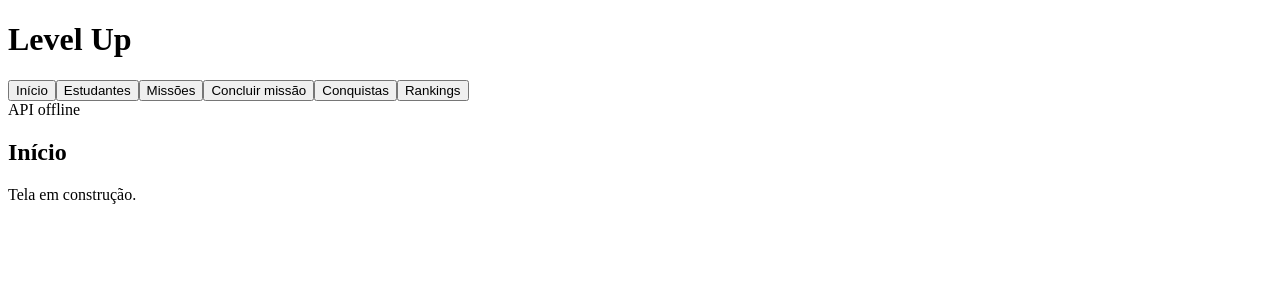
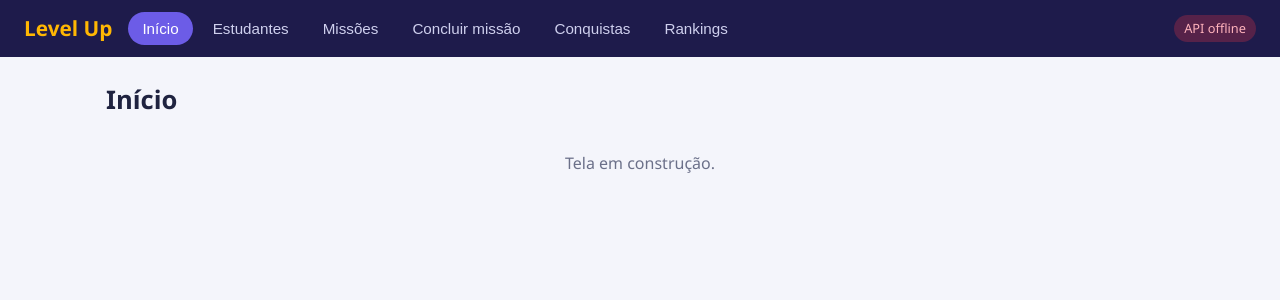
Before and after one commit to GeovanaDomachowskii/LevelUp, a React (Vite) app in the folder web/: page / in a window 1280 px wide. Shown: the top 300 px of the page. Built offline with nearby package versions, Linux system fonts and the light colour scheme.

Commit message:
style: adiciona tema global em CSS gerado por IA

```diff
--- a/web/src/main.jsx
+++ b/web/src/main.jsx
@@ -1,6 +1,7 @@
 import React from 'react';
 import ReactDOM from 'react-dom/client';
 import App from './App.jsx';
+import './styles/global.css';
 
 ReactDOM.createRoot(document.getElementById('root')).render(
   <React.StrictMode>
--- /dev/null
+++ b/web/src/styles/global.css
@@ -0,0 +1,121 @@
+/* ===== Level Up: tema global (CSS gerado com ajuda de IA) ===== */
+:root {
+  --cor-fundo: #f4f5fb;
+  --cor-superficie: #ffffff;
+  --cor-texto: #1f2340;
+  --cor-texto-suave: #6b7089;
+  --cor-primaria: #6c5ce7;
+  --cor-primaria-escura: #5646d4;
+  --cor-destaque: #ffb703;
+  --cor-ok: #1b9e5a;
+  --cor-erro: #d63447;
+  --cor-borda: #e4e6f2;
+  --cor-navbar: #1e1b4b;
+  --raio: 12px;
+  --sombra: 0 4px 14px rgba(30, 27, 75, 0.08);
+}
+
+* { box-sizing: border-box; }
+
+body {
+  margin: 0;
+  font-family: 'Segoe UI', system-ui, -apple-system, Roboto, Arial, sans-serif;
+  background: var(--cor-fundo);
+  color: var(--cor-texto);
+  line-height: 1.5;
+}
+
+/* ----- Estrutura ----- */
+.conteudo { max-width: 1100px; margin: 0 auto; padding: 24px 16px 48px; }
+.titulo-pagina { margin: 0 0 16px; font-size: 1.6rem; }
+.subtitulo { margin: 24px 0 12px; font-size: 1.15rem; }
+.vazio { color: var(--cor-texto-suave); text-align: center; padding: 16px 0; margin: 0; }
+
+/* ----- Navbar ----- */
+.navbar {
+  display: flex; align-items: center; gap: 16px; flex-wrap: wrap;
+  background: var(--cor-navbar); color: #fff; padding: 12px 24px;
+}
+.marca { margin: 0; font-size: 1.3rem; color: var(--cor-destaque); }
+.menu { display: flex; gap: 6px; flex-wrap: wrap; flex: 1; }
+.menu-item {
+  background: transparent; color: #cfd0ee; border: 0; cursor: pointer;
+  padding: 8px 14px; border-radius: 999px; font-size: 0.95rem;
+}
+.menu-item:hover { background: rgba(255, 255, 255, 0.12); color: #fff; }
+.menu-item.ativo { background: var(--cor-primaria); color: #fff; }
+.status { font-size: 0.8rem; padding: 4px 10px; border-radius: 999px; }
+.status.online { background: rgba(27, 158, 90, 0.25); color: #8ff0bf; }
+.status.offline { background: rgba(214, 52, 71, 0.3); color: #ffb3bc; }
+
+/* ----- Cartões e grades ----- */
+.card {
+  background: var(--cor-superficie); border-radius: var(--raio);
+  box-shadow: var(--sombra); padding: 20px; margin-bottom: 20px;
+}
+.grid-cards { display: grid; grid-template-columns: repeat(auto-fit, minmax(190px, 1fr)); gap: 16px; margin-bottom: 20px; }
+.cartao-numero {
+  background: var(--cor-superficie); border-radius: var(--raio);
+  box-shadow: var(--sombra); padding: 18px; border-top: 4px solid var(--cor-primaria);
+}
+.cartao-numero .rotulo { color: var(--cor-texto-suave); font-size: 0.85rem; }
+.cartao-numero .valor { font-size: 1.7rem; font-weight: 700; margin-top: 4px; word-break: break-word; }
+
+/* ----- Botões ----- */
+.btn {
+  border: 0; border-radius: 8px; padding: 9px 16px; cursor: pointer;
+  font-size: 0.95rem; font-weight: 600; transition: background 0.15s;
+}
+.btn-primario { background: var(--cor-primaria); color: #fff; }
+.btn-primario:hover { background: var(--cor-primaria-escura); }
+.btn-secundario { background: #e9eaf6; color: var(--cor-texto); }
+.btn-secundario:hover { background: #dcdef0; }
+.btn-perigo { background: #fde8ea; color: var(--cor-erro); }
+.btn-perigo:hover { background: #fbd0d5; }
+.btn-pequeno { padding: 5px 10px; font-size: 0.8rem; }
+
+/* ----- Formulários ----- */
+.formulario { display: grid; grid-template-columns: repeat(auto-fit, minmax(200px, 1fr)); gap: 14px; align-items: end; }
+.campo { display: flex; flex-direction: column; gap: 4px; font-size: 0.85rem; font-weight: 600; color: var(--cor-texto-suave); }
+.campo-texto, .campo select, .campo input, .campo textarea {
+  border: 1px solid var(--cor-borda); border-radius: 8px; padding: 9px 11px;
+  font-size: 0.95rem; font-family: inherit; color: var(--cor-texto); background: #fff;
+}
+.campo-texto:focus, .campo select:focus, .campo input:focus, .campo textarea:focus {
+  outline: 2px solid var(--cor-primaria); border-color: transparent;
+}
+.barra-busca { display: flex; gap: 8px; flex-wrap: wrap; margin-bottom: 16px; }
+.barra-busca .campo-texto { flex: 1; min-width: 200px; }
+.acoes { display: flex; gap: 6px; flex-wrap: wrap; }
+
+/* ----- Tabelas ----- */
+.tabela { width: 100%; border-collapse: collapse; font-size: 0.92rem; }
+.tabela th { text-align: left; color: var(--cor-texto-suave); font-size: 0.78rem; text-transform: uppercase; letter-spacing: 0.04em; padding: 8px 10px; border-bottom: 2px solid var(--cor-borda); }
+.tabela td { padding: 10px; border-bottom: 1px solid var(--cor-borda); vertical-align: middle; }
+.tabela tbody tr:hover { background: #fafaff; }
+.tabela-rolagem { overflow-x: auto; }
+
+/* ----- Selos e avisos ----- */
+.badge { display: inline-block; padding: 2px 10px; border-radius: 999px; font-size: 0.75rem; font-weight: 700; background: #e9eaf6; color: var(--cor-texto); }
+.badge-facil { background: #d9f5e6; color: #14804a; }
+.badge-media { background: #fff1c9; color: #946200; }
+.badge-dificil { background: #fde0e4; color: #b3243a; }
+.selo-dia { display: inline-block; background: var(--cor-destaque); color: #4a3200; padding: 2px 10px; border-radius: 999px; font-size: 0.75rem; font-weight: 700; margin-left: 6px; }
+
+.aviso { padding: 11px 14px; border-radius: 8px; margin-bottom: 16px; font-size: 0.92rem; }
+.aviso-erro { background: #fde8ea; color: #9b1c2c; border: 1px solid #f7bfc6; }
+.aviso-ok { background: #def6e9; color: #146c3f; border: 1px solid #b5e8cc; }
+
+/* ----- Barra de progresso (XP) ----- */
+.barra-progresso { height: 12px; background: #e9eaf6; border-radius: 999px; overflow: hidden; }
+.barra-progresso .preenchimento { height: 100%; background: linear-gradient(90deg, var(--cor-primaria), #a29bfe); }
+
+/* ----- Abas ----- */
+.abas { display: flex; gap: 6px; margin-bottom: 16px; flex-wrap: wrap; }
+.aba { background: #e9eaf6; border: 0; padding: 8px 16px; border-radius: 999px; cursor: pointer; font-weight: 600; color: var(--cor-texto); }
+.aba.ativa { background: var(--cor-primaria); color: #fff; }
+
+@media (max-width: 640px) {
+  .navbar { padding: 12px 16px; }
+  .conteudo { padding: 16px 12px 40px; }
+}
```
